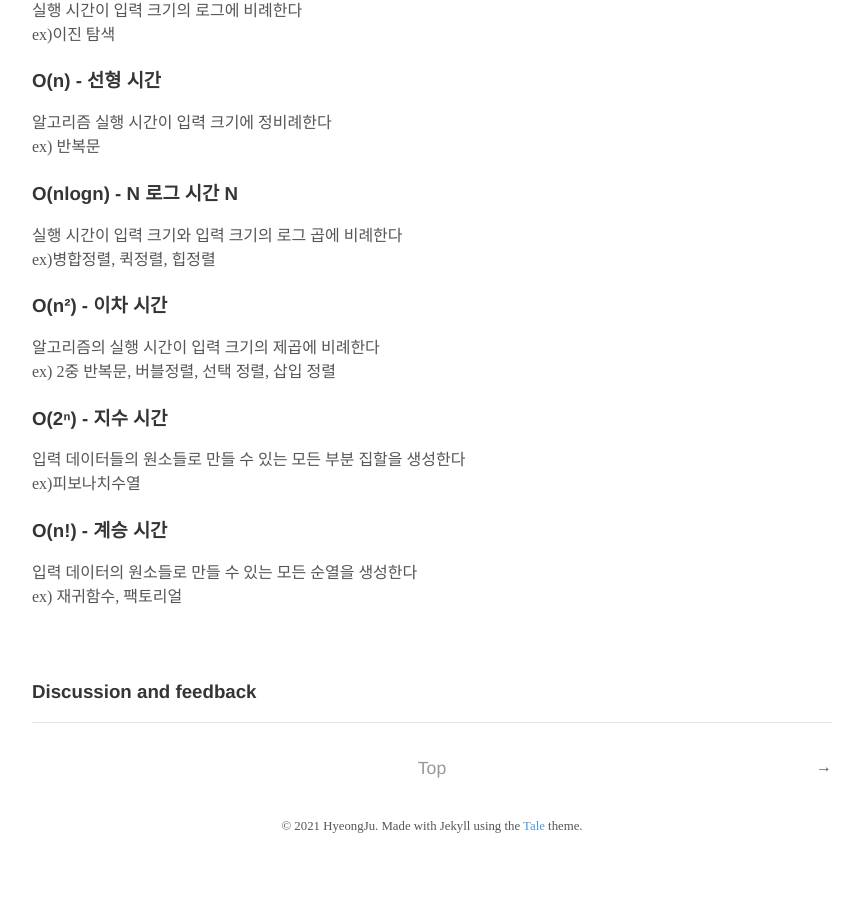
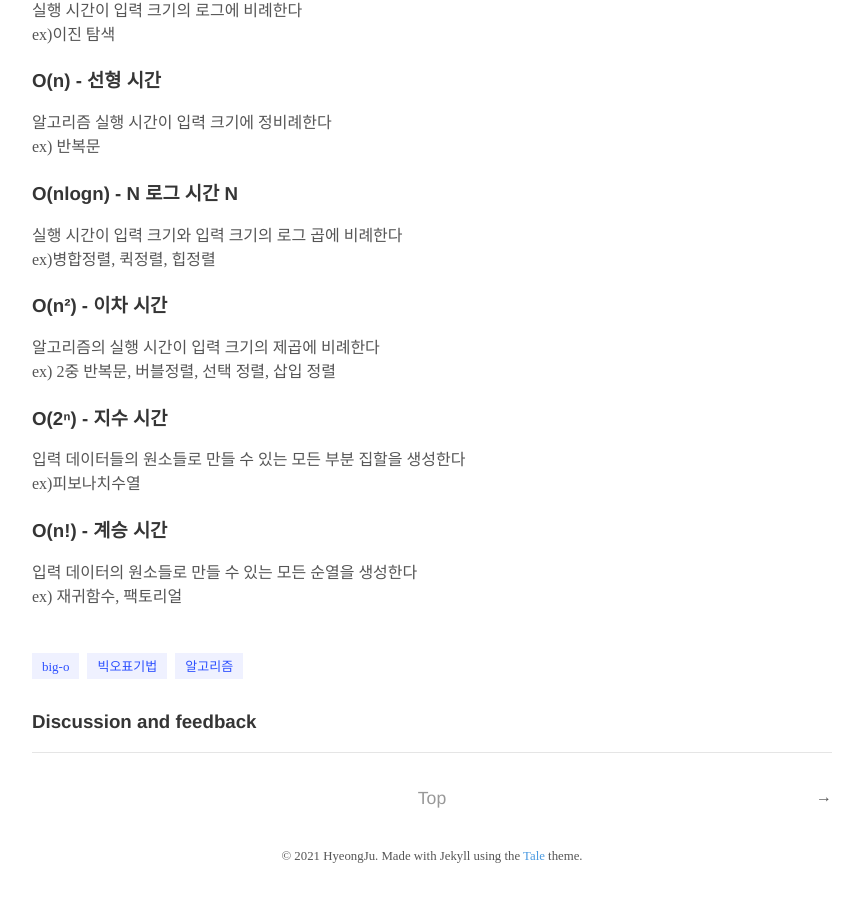
Before and after one commit to hyeongJuKim/hyeongjukim.github.io, a Jekyll site: the page built from _posts/2021-12-21-빅오표기법.md, in a window 1280 px wide and 900 px high, scrolled down 1326 px. Shown: the whole window, without its empty margins (208-1067 px from the left). Built offline with Jekyll 4.4.1, drawn with Linux system fonts in a browser that asks for light colours; some web fonts are replaced; comment, search, counter and statistics services are not loaded; before the commit the page ends 2196 px from its top, so only the background shows below that.

Commit message:
태그 추가

```diff
--- a/_data/format.yml
+++ b/_data/format.yml
@@ -12,3 +12,6 @@ React: React
 react: React
 crontab: crontab
 스케쥴러: 스케쥴러
+빅오표기법: 빅오표기법
+big-o: big-o
+알고리즘: 알고리즘
--- a/_data/tags.yml
+++ b/_data/tags.yml
@@ -1,3 +1,4 @@
+- big-o
 - JavaScript
 - Python
 - ES6
@@ -6,4 +7,6 @@
 - Linux
 - React
 - crontab
+- 빅오표기법
 - 스케쥴러
+- 알고리즘
--- a/_posts/2021-12-21-빅오표기법.md
+++ b/_posts/2021-12-21-빅오표기법.md
@@ -3,7 +3,7 @@ layout: post
 title: Big-O 표기법
 author: "HyeongJu"
 comments: true
-tags: [big-o,빅오,빅오표기법]
+tags: [big-o,빅오표기법, 알고리즘]
 description: Big-O 표기법에 대해 간단히 소개합니다.
 ---
 
```
